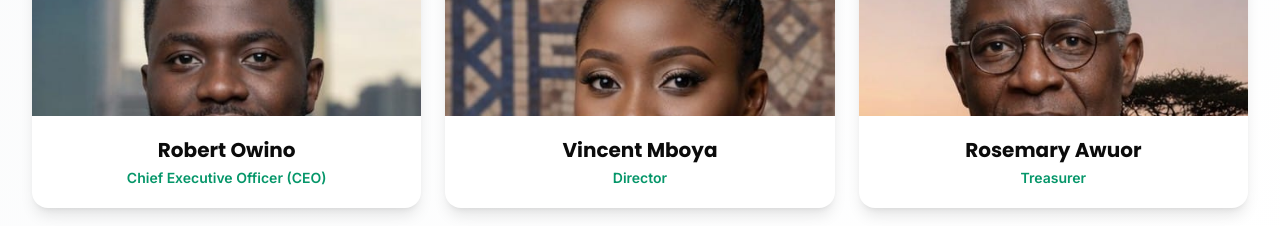
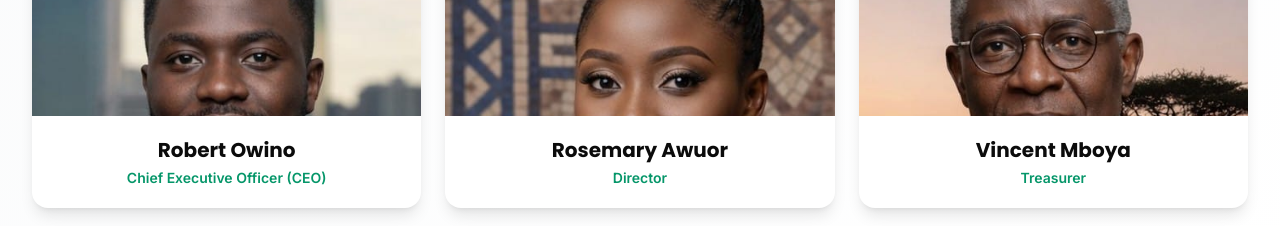
Before and after one commit to Vinn254/selam-NGO, a Next.js app: page /about in a window 1280 px wide. Shown: the part 1100-1326 px from the top of the page. Built offline with nearby package versions, Linux system fonts and the light colour scheme.

Commit message:
Fix: Correct team member names and images

```diff
--- a/components/TeamSection.js
+++ b/components/TeamSection.js
@@ -12,13 +12,13 @@ const teamMembers = [
     description: 'Leading Selam CBO with vision and dedication to community empowerment.',
   },
   {
-    name: 'Vincent Mboya',
+    name: 'Rosemary Awuor',
     role: 'Director',
     image: '/PIC2 (2).jpeg',
     description: 'Driving strategic initiatives and fostering partnerships for sustainable growth.',
   },
   {
-    name: 'Rosemary Awuor',
+    name: 'Vincent Mboya',
     role: 'Treasurer',
     image: '/PIC3(2).jpeg',
     description: 'Ensuring transparent financial management and resource allocation.',
```
